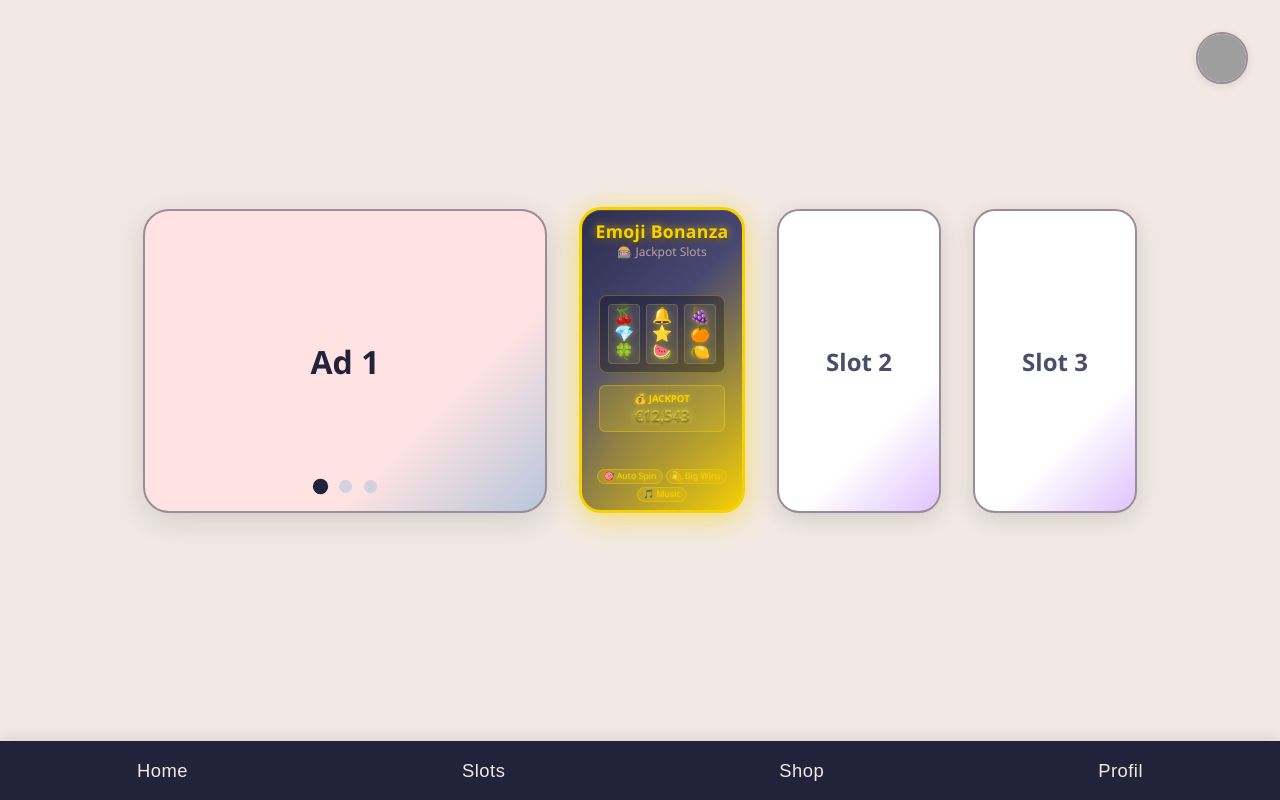
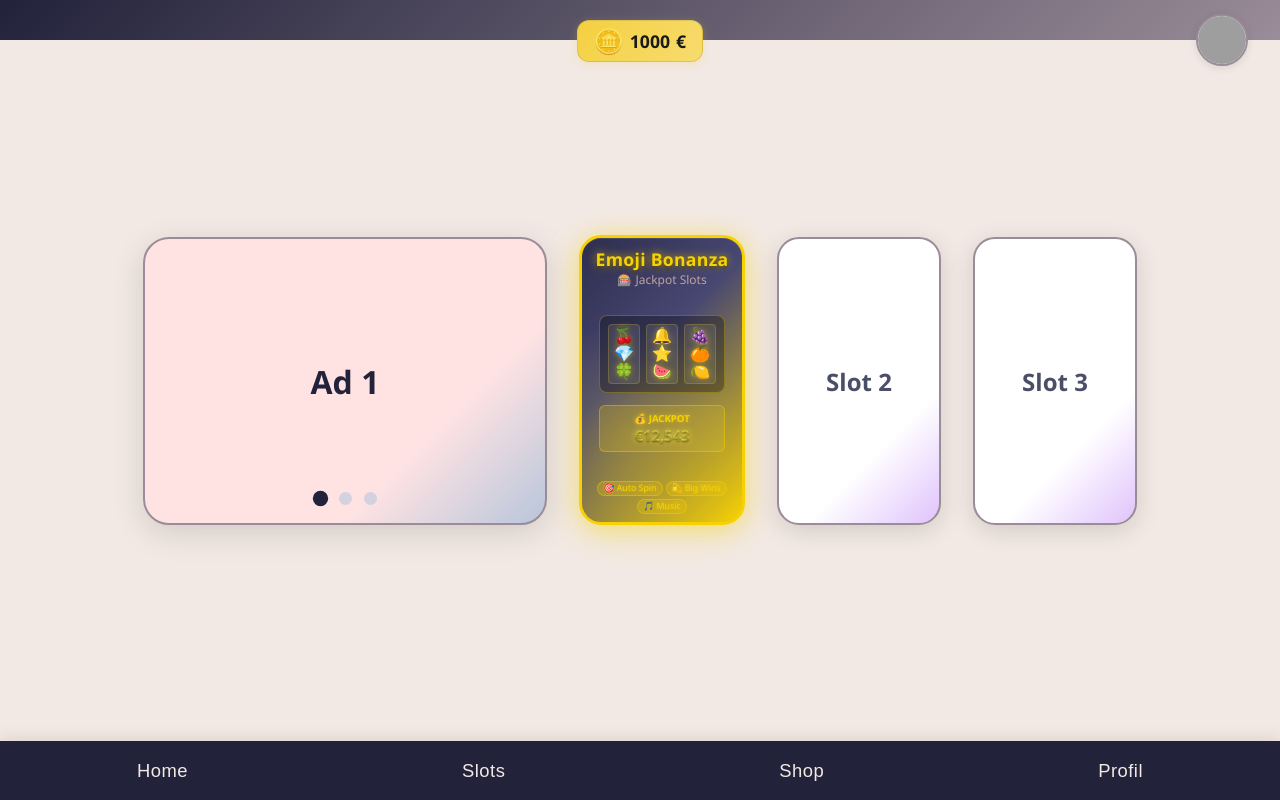
Before and after one commit to CreepTV/MRAXOSlot, a plain HTML site: page index.html in a window 1280 px wide. Drawn offline with Linux system fonts and the light colour scheme; grey boxes are pictures that could not be loaded.

Commit message:
Add header balance display and enhance balance management functionality

```diff
--- a/index.html
+++ b/index.html
@@ -12,6 +12,7 @@
         <div class="profile">
             <img src="https://cdn-icons-png.flaticon.com/512/149/149071.png" alt="Profil" />
         </div>
+        <div class="header-balance"><span id="balance">1000</span> €</div>
     </header>
     <main>
         <section class="slot-cards">
--- a/main.js
+++ b/main.js
@@ -1,5 +1,31 @@
 // main.js
 // Hier können später die Slot-Game-Logik und Navigation ergänzt werden
+
+// Balance Management - Global für alle Seiten
+function updateBalance() {
+    const balance = parseInt(localStorage.getItem('slot1_balance')) || 1000;
+    const balanceElement = document.getElementById('balance');
+    if (balanceElement) {
+        balanceElement.textContent = balance;
+    }
+}
+
+// Balance beim Laden der Seite aktualisieren
+document.addEventListener('DOMContentLoaded', function() {
+    updateBalance();
+
+    // Überwache LocalStorage Änderungen von anderen Tabs/Seiten
+    window.addEventListener('storage', function(e) {
+        if (e.key === 'slot1_balance') {
+            updateBalance();
+        }
+    });
+
+    // Überwache Focus-Events um Balance zu aktualisieren wenn User zurück zur Seite kommt
+    window.addEventListener('focus', function() {
+        updateBalance();
+    });
+});
 
 document.querySelectorAll('.slot-card').forEach(card => {
     card.addEventListener('click', () => {
--- a/slot1.js
+++ b/slot1.js
@@ -716,7 +716,7 @@ document.addEventListener('DOMContentLoaded', function() {
 
   function updateBetDisplay() {
     bet = betSteps[betIndex];
-    betAmountEl.textContent = bet;
+    betAmountEl.innerHTML = `${bet}<span style="font-size: 1.2em; margin-left: 2px;">🪙</span>`;
   }
 
   betMinus.addEventListener('click', () => {
--- a/style.css
+++ b/style.css
@@ -8,13 +8,18 @@ body {
 }
 
 header {
+  background: linear-gradient(135deg, #22223b, #9a8c98);
   width: 100vw;
-  height: 0;
+  height: 20px;
   position: relative;
+  display: flex;
+  justify-content: center;
+  align-items: flex-start;
+  padding-top: 20px;
 }
 .profile {
   position: absolute;
-  top: 2rem;
+  top: 14px;
   right: 2rem;
   z-index: 10;
 }
@@ -25,6 +30,28 @@ header {
   border: 2.5px solid #9a8c98;
   box-shadow: 0 2px 8px rgba(0,0,0,0.10);
   background: #fff;
+}
+
+.header-balance {
+  padding: 8px 16px;
+  border-radius: 12px;
+  font-weight: 600;
+  background: linear-gradient(135deg, #f4d03f 0%, #f7dc6f 100%);
+  color: #1a1a1a;
+  font-size: 1.1rem;
+  border: 1px solid rgba(0, 0, 0, 0.1);
+  box-shadow: 0 2px 8px rgba(244, 208, 63, 0.25);
+  display: flex;
+  align-items: center;
+  gap: 6px;
+  position: relative;
+  z-index: 10;
+}
+
+.header-balance::before {
+  content: "🪙";
+  font-size: 1.5rem;
+  line-height: 1;
 }
 
 main {
@@ -45,7 +72,7 @@ main {
 
 .slot-card {
   width: 160px;
-  height: 300px;
+  height: 284px; /* 9:16 aspect ratio */
   background: linear-gradient(135deg, #fff 70%, #e0c3fc 100%);
   border-radius: 22px;
   box-shadow: 0 6px 24px rgba(0,0,0,0.13);
@@ -69,7 +96,7 @@ main {
 
 .ad-card {
   width: 400px;
-  height: 300px;
+  height: 284px; /* Matched to slot card height for consistency */
   background: linear-gradient(135deg, #ffe3e3 70%, #b8c6db 100%);
   border-radius: 26px;
   box-shadow: 0 8px 32px rgba(0,0,0,0.13);
@@ -170,7 +197,7 @@ main {
 /* Emoji Bonanza Slot Card Design */
 .emoji-bonanza {
   width: 160px;
-  height: 300px;
+  height: 284px; /* 9:16 aspect ratio */
   background: linear-gradient(135deg, #2e2e4f 0%, #474772 40%, #f7d203 100%);
   border: 3px solid #f7d203;
   color: #f2e9e4;
@@ -418,8 +445,12 @@ main {
   }
   .slot-card {
     width: 110px;
-    height: 200px;
+    height: 196px; /* 9:16 aspect ratio for mobile */
     font-size: 1.15rem;
+  }
+  .emoji-bonanza {
+    width: 110px;
+    height: 196px; /* 9:16 aspect ratio for mobile */
   }
   .profile {
     top: 1rem;
```
Also changed, not shown: slot1.css (+12 -3 lines), slot1.html (+2 -2 lines).
